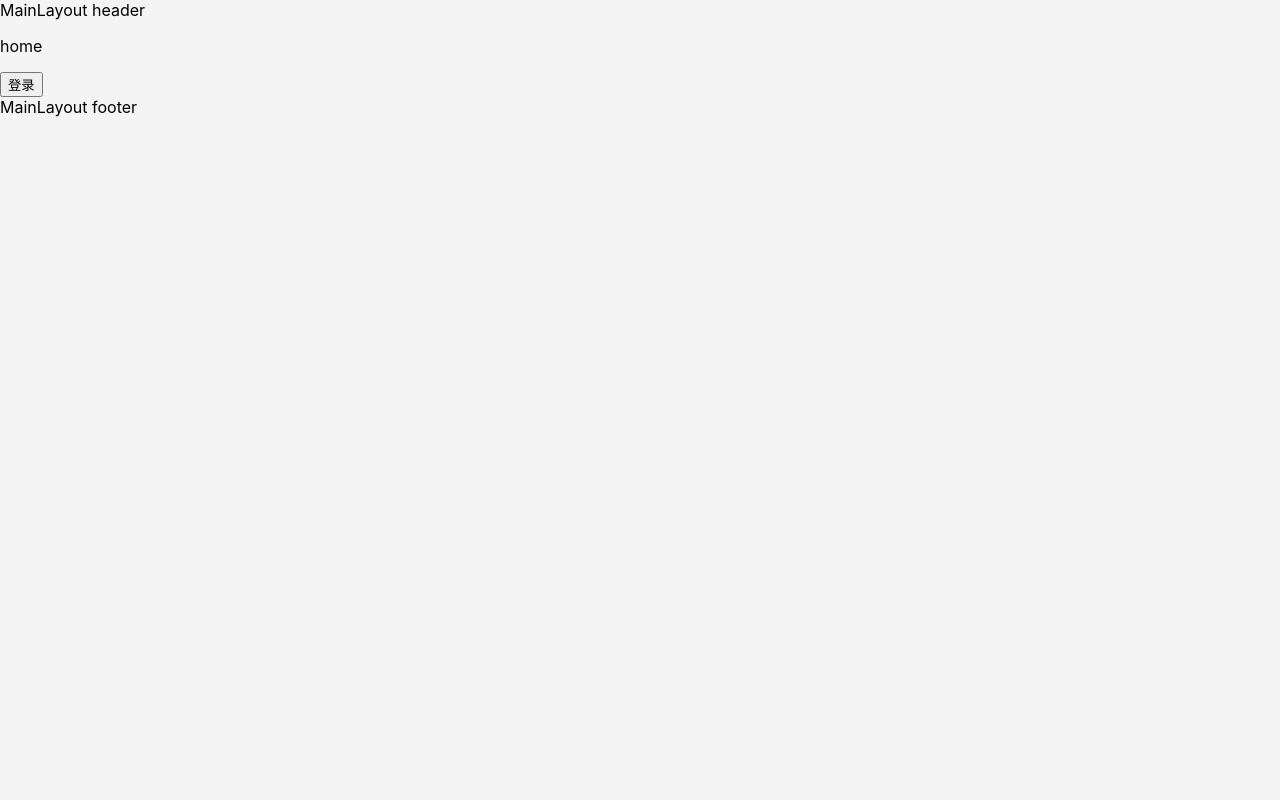
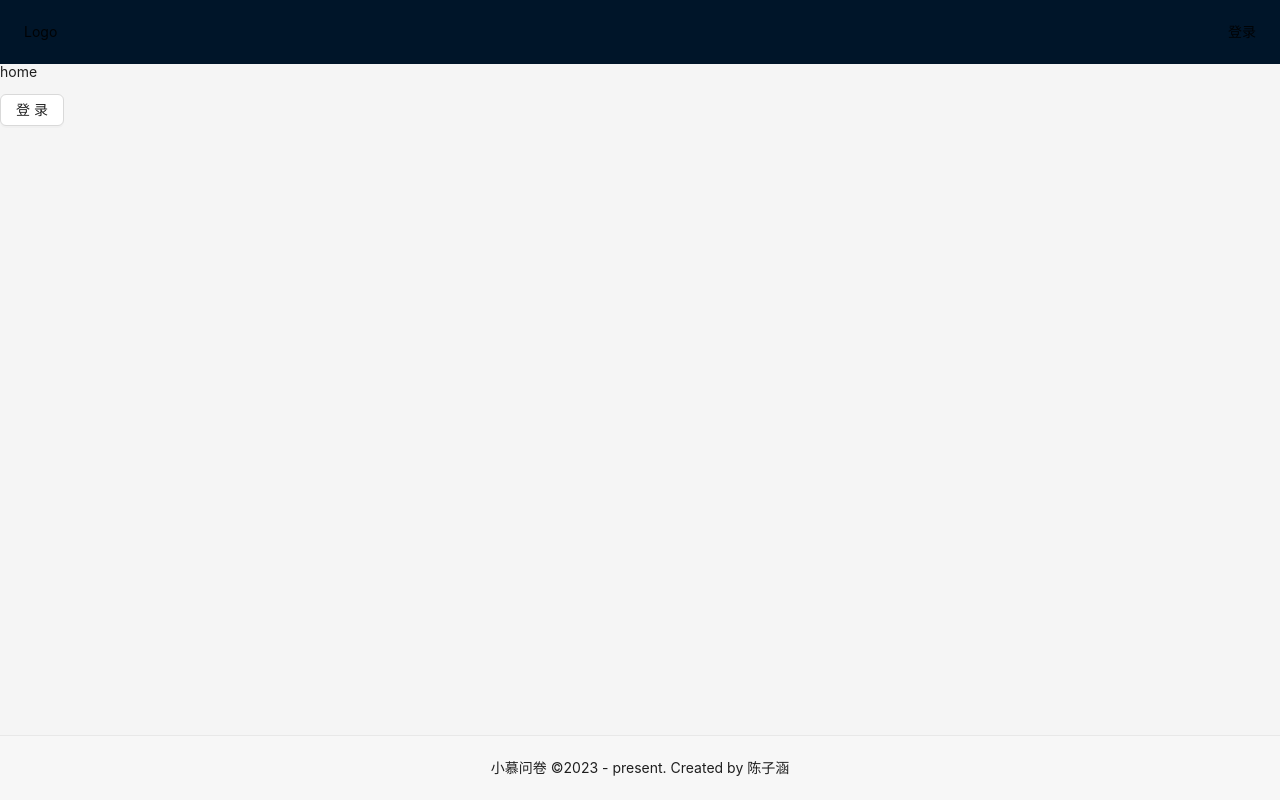
Before and after one commit to muddyrain-study/react-ts-demo-questionnaire-star, a React (Create React App) app: page / in a window 1280 px wide. Built offline with nearby package versions, Linux system fonts and the light colour scheme.

Commit message:
feat: 添加 layout布局

```diff
--- a/package.json
+++ b/package.json
@@ -9,6 +9,7 @@
     "@types/jest": "^27.5.2",
     "@types/react": "^18.0.35",
     "@types/react-dom": "^18.0.11",
+    "antd": "^5.4.6",
     "react": "^18.2.0",
     "react-dom": "^18.2.0",
     "react-router-dom": "^6.11.0",
--- a/src/App.tsx
+++ b/src/App.tsx
@@ -1,5 +1,7 @@
 import { RouterProvider } from 'react-router-dom'
 import router from './router'
+import 'antd/dist/reset.css'
+
 function App() {
   return <RouterProvider router={router} />
 }
--- a/src/index.css
+++ b/src/index.css
@@ -11,7 +11,3 @@ code {
   font-family: source-code-pro, Menlo, Monaco, Consolas, 'Courier New',
     monospace;
 }
-
-body{
-  background-color: #f4f4f4;
-}
--- /dev/null
+++ b/src/layouts/MainLayout.module.scss
@@ -0,0 +1,21 @@
+.header {
+    padding: 0 24px;
+
+    .left {
+        float: left;
+    }
+
+    .right {
+        float: right
+    }
+}
+
+.main {
+    min-height: calc(100vh - 64px - 65px);
+}
+
+.footer {
+    text-align: center;
+    background-color: #f7f7f7;
+    border-top: 1px solid #e8e8e8;
+}
--- a/src/layouts/MainLayout.tsx
+++ b/src/layouts/MainLayout.tsx
@@ -1,13 +1,22 @@
 import { FC } from 'react'
 import { Outlet } from 'react-router-dom'
+import { Layout } from 'antd'
+import styles from './MainLayout.module.scss'
+
+const { Header, Content, Footer } = Layout
 
 const MainLayout: FC = () => {
   return (
-    <>
-      <div>MainLayout header</div>
-      <div>{<Outlet />}</div>
-      <div>MainLayout footer</div>
-    </>
+    <Layout>
+      <Header className={styles.header}>
+        <div className={styles.left}>Logo</div>
+        <div className={styles.right}>登录</div>
+      </Header>
+      <Layout className={styles.main}>
+        <Content> {<Outlet />} </Content>
+      </Layout>
+      <Footer className={styles.footer}>小慕问卷 &copy;2023 - present. Created by 陈子涵</Footer>
+    </Layout>
   )
 }
 
--- a/src/layouts/ManageLayout.tsx
+++ b/src/layouts/ManageLayout.tsx
@@ -1,6 +1,7 @@
 import { FC } from 'react'
 import { Outlet } from 'react-router-dom'
 import style from './ManageLayout.module.scss'
+
 const ManageLayout: FC = () => {
   return (
     <div className={style.container}>
--- a/src/pages/Home.tsx
+++ b/src/pages/Home.tsx
@@ -1,3 +1,4 @@
+import { Button } from 'antd'
 import { FC } from 'react'
 
 const Home: FC = () => {
@@ -5,7 +6,7 @@ const Home: FC = () => {
     <div>
       <p>home</p>
       <div>
-        <button>登录</button>
+        <Button>登录</Button>
       </div>
     </div>
   )
```
Also changed, not shown: 1 other file (tests, documents, lock files or other folders).
